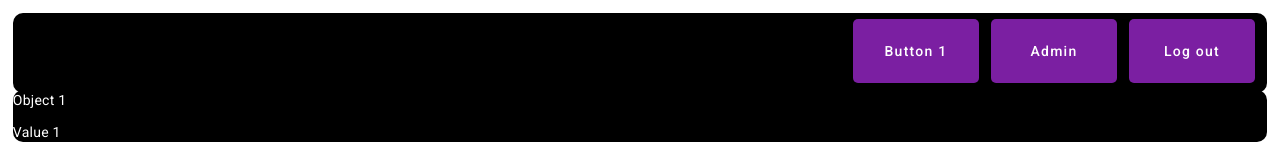
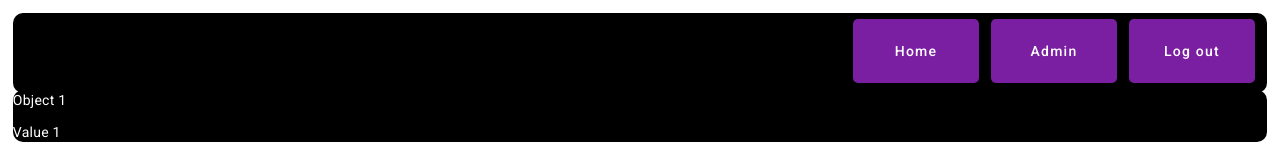
Before and after one commit to commanderROHANIK/evoScooter, an Angular app in the folder app/evoscooter/: page /home in a window 1280 px wide. Shown: the top 152 px of the page. Built offline with nearby package versions, Linux system fonts and the light colour scheme.

Commit message:
add option to navigate to the home page

```diff
--- a/app/evoscooter/src/app/commonComponents/header/header.component.html
+++ b/app/evoscooter/src/app/commonComponents/header/header.component.html
@@ -1,5 +1,6 @@
 <div class="button-container">
-  <button mat-raised-button color="primary" class="header-button">Button 1</button>
+  <button mat-raised-button color="primary" class="header-button"><a routerLink="/home" routerLinkActive="active"
+    ariaCurrentWhenActive="page">Home</a></button>
   <button mat-raised-button color="primary" class="header-button"><a routerLink="/admin" routerLinkActive="active"
     ariaCurrentWhenActive="page">Admin</a></button>
   <button mat-raised-button color="primary" class="header-button"><a routerLink="/login" routerLinkActive="active"
```
